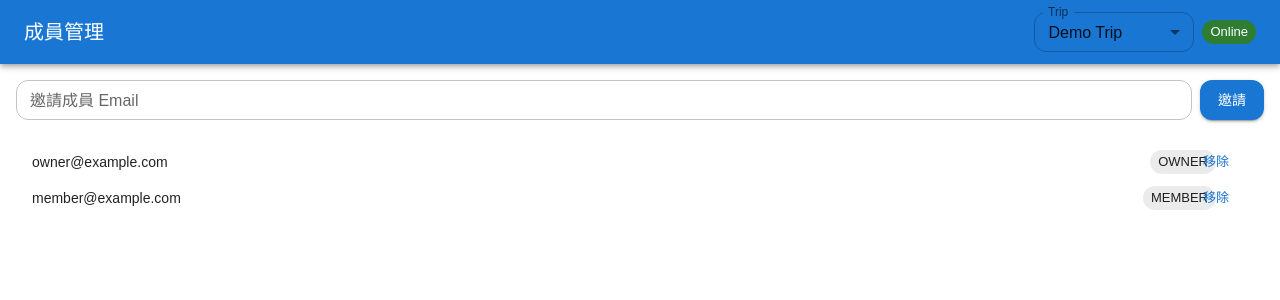
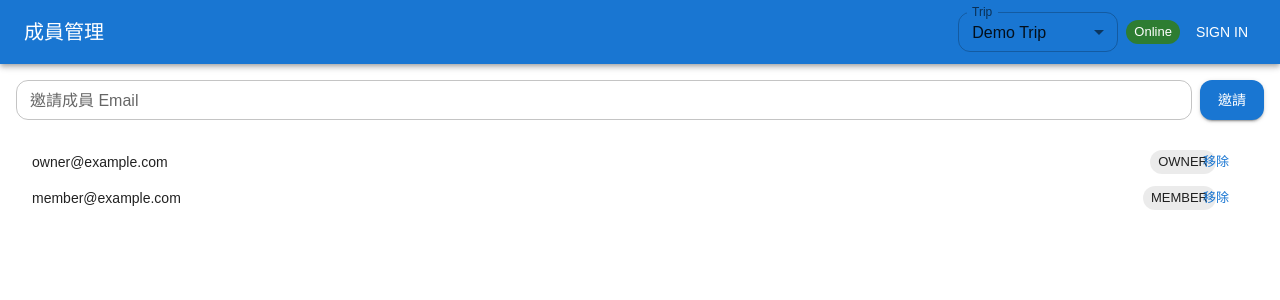
Before and after one commit to Yizi-Yeh/travel-app, a Next.js app: page /trip/members in a window 1280 px wide. Shown: the top 300 px of the page. Built offline with nearby package versions, Linux system fonts and the light colour scheme.

Commit message:
feat: add auth button in app shell

```diff
--- a/src/components/AppShell.tsx
+++ b/src/components/AppShell.tsx
@@ -1,8 +1,17 @@
 import { AppBar, Box, Toolbar, Typography } from "@mui/material";
 import { TripSwitcher } from "@/components/TripSwitcher";
 import { SyncStatus } from "@/components/SyncStatus";
+import { AuthButton } from "@/components/AuthButton";
 
-export function AppShell({ title, children }: { title: string; children?: React.ReactNode }) {
+export function AppShell({
+  title,
+  children,
+  isAuthenticated = false,
+}: {
+  title: string;
+  children?: React.ReactNode;
+  isAuthenticated?: boolean;
+}) {
   return (
     <Box>
       <AppBar position="sticky">
@@ -11,6 +20,7 @@ export function AppShell({ title, children }: { title: string; children?: React.
           <Box sx={{ display: "flex", gap: 1, alignItems: "center" }}>
             <TripSwitcher />
             <SyncStatus status="online" />
+            <AuthButton isAuthenticated={isAuthenticated} />
           </Box>
         </Toolbar>
       </AppBar>
--- /dev/null
+++ b/src/components/AuthButton.tsx
@@ -0,0 +1,19 @@
+"use client";
+
+import { Button } from "@mui/material";
+import { signIn, signOut } from "next-auth/react";
+
+export function AuthButton({ isAuthenticated = false }: { isAuthenticated?: boolean }) {
+  if (isAuthenticated) {
+    return (
+      <Button color="inherit" onClick={() => signOut()}>
+        Sign out
+      </Button>
+    );
+  }
+  return (
+    <Button color="inherit" onClick={() => signIn("google")}>
+      Sign in
+    </Button>
+  );
+}
```
Also changed, not shown: 1 other file (tests, documents, lock files or other folders).
